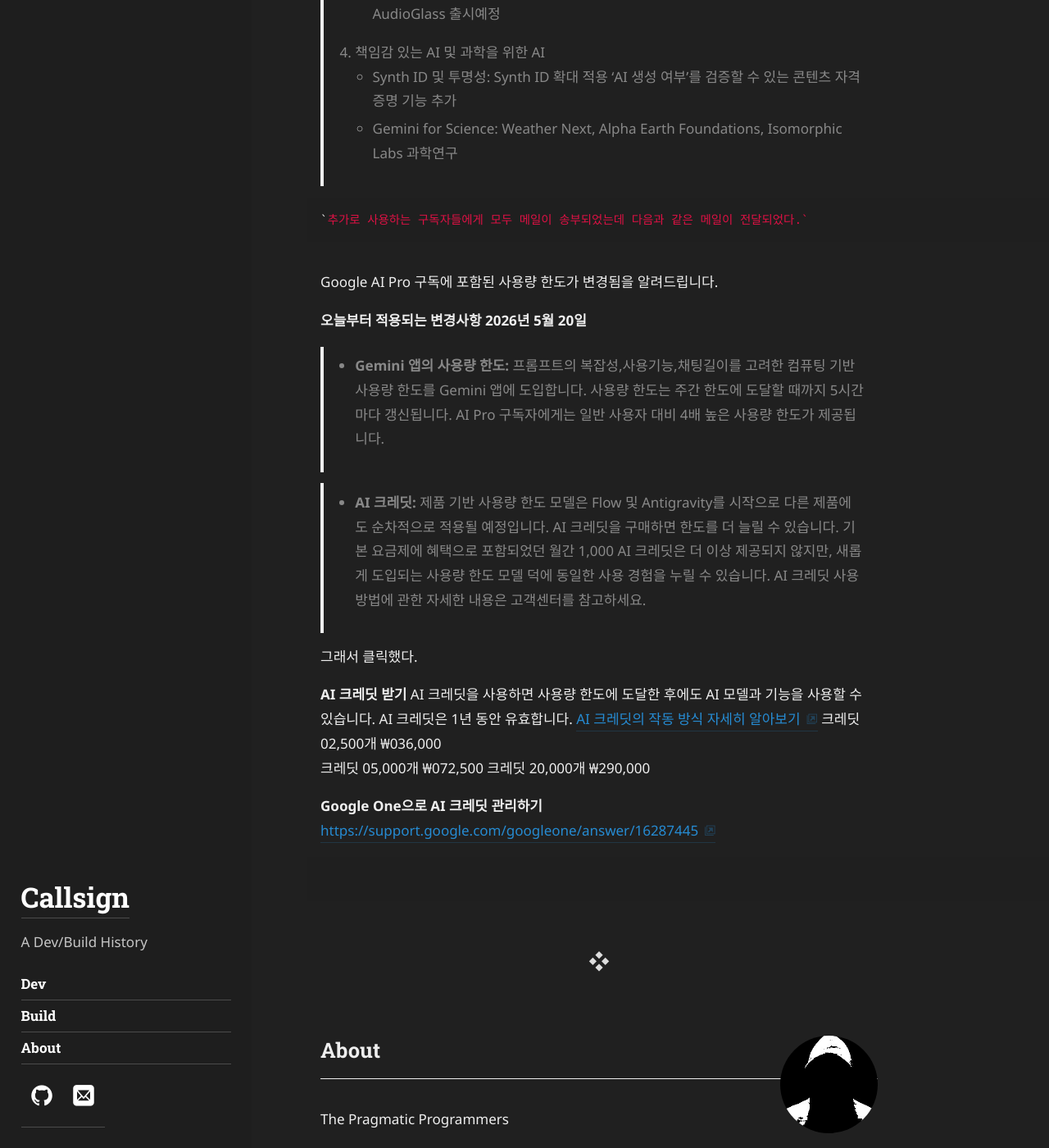
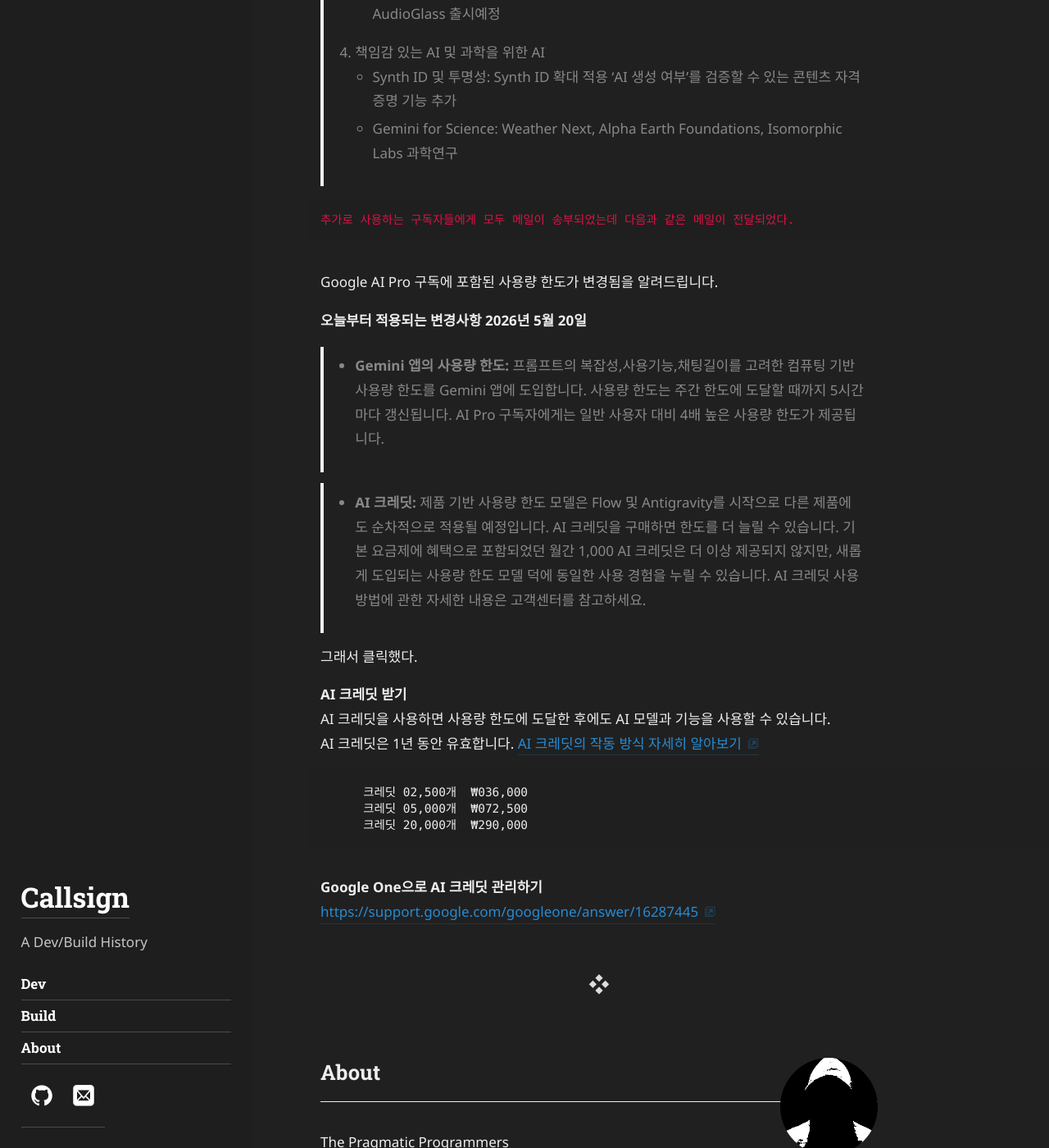
Before and after one commit to callsign88/callsign88.github.io, a Jekyll site: the page built from _posts/2026-05-26-Post-AIPro.md, in a window 1280 px wide and 1400 px high, scrolled down 1647 px. Shown: the whole window at 82% size. Built offline with Jekyll 4.4.1, drawn with Linux system fonts in a browser that asks for light colours; some web fonts are replaced.

Commit message:
Update Google I/O post: refine formatting and remove empty code blocks

```diff
--- a/_posts/2026-05-26-Post-AIPro.md
+++ b/_posts/2026-05-26-Post-AIPro.md
@@ -45,7 +45,7 @@
 > - Gemini for Science: Weather Next, Alpha Earth Foundations, Isomorphic Labs 과학연구
 
 ~~~yml
-`추가로 사용하는 구독자들에게 모두 메일이 송부되었는데 다음과 같은 메일이 전달되었다.`
+추가로 사용하는 구독자들에게 모두 메일이 송부되었는데 다음과 같은 메일이 전달되었다.
 ~~~
 
 Google AI Pro 구독에 포함된 사용량 한도가 변경됨을 알려드립니다.
@@ -59,17 +59,15 @@
 
 그래서 클릭했다.
 
-**AI 크레딧 받기**
-AI 크레딧을 사용하면 사용량 한도에 도달한 후에도 AI 모델과 기능을 사용할 수 있습니다. AI 크레딧은 1년 동안 유효합니다.
-          [AI 크레딧의 작동 방식 자세히 알아보기](https://support.google.com/googleone/answer/16287445?visit_id=639154747882158736-3480269409&p=g1_credit_management&rd=1)
+**AI 크레딧 받기**<br>
+AI 크레딧을 사용하면 사용량 한도에 도달한 후에도 AI 모델과 기능을 사용할 수 있습니다.<br>
+AI 크레딧은 1년 동안 유효합니다.
+          [AI 크레딧의 작동 방식 자세히 알아보기](https://support.google.com/googleone/answer/16287445?visit_id=639154747882158736-3480269409&p=g1_credit_management&rd=1)<br>
+
           크레딧 02,500개  ₩036,000
           크레딧 05,000개  ₩072,500
           크레딧 20,000개  ₩290,000
 
-**Google One으로 AI 크레딧 관리하기**
+
+**Google One으로 AI 크레딧 관리하기**<br>
 <https://support.google.com/googleone/answer/16287445>
-
-
-~~~yml
-
-~~~
```
